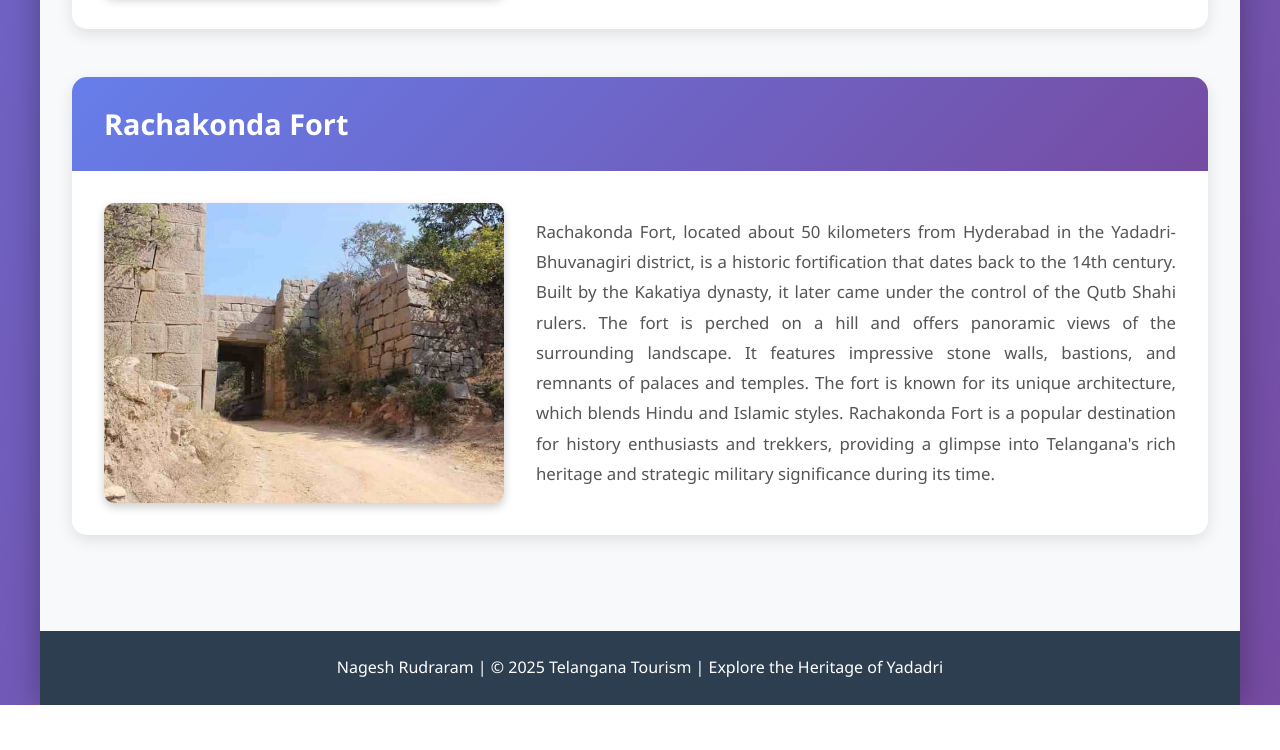
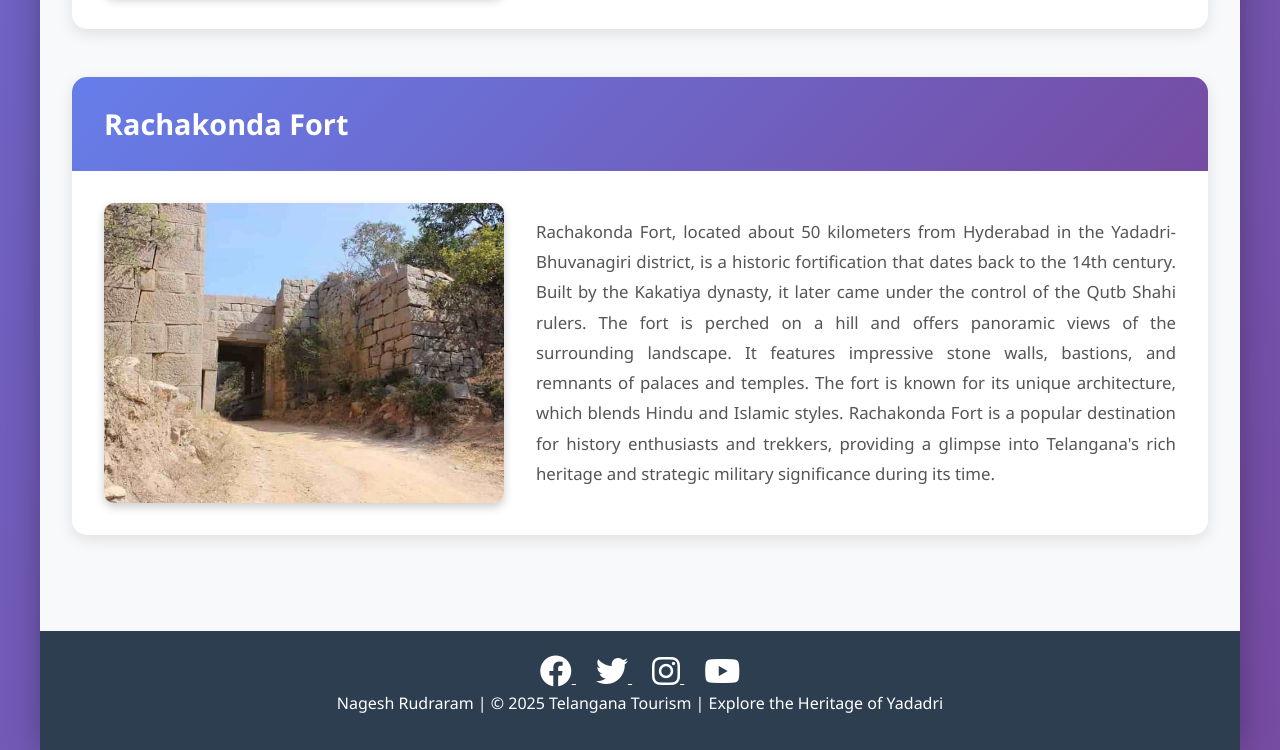
Before and after one commit to Nagesh576/Telangana-Tourism-, a plain HTML site: page yadadri-bhongir.html in a window 1280 px wide. Shown: the part 2434-3184 px from the top of the page. Before the commit the page ends 3139 px from the top, so only its background shows below. Drawn offline with Linux system fonts and the light colour scheme; no server answers.

Commit message:
first commit

```diff
--- a/yadadri-bhongir.html
+++ b/yadadri-bhongir.html
@@ -263,6 +263,19 @@
         </main>
 
         <footer>
+            <div style="text-align: center; margin-bottom: 10px;">
+                <a href="https://www.facebook.com/TelanganaTourismOfficial" target="_blank" style="color: white; margin: 0 10px;">
+                    <i class="fab fa-facebook fa-2x"></i>
+                </a>
+                <a href="https://twitter.com/TelanganaTourism" target="_blank" style="color: white; margin: 0 10px;">
+                    <i class="fab fa-twitter fa-2x"></i>
+                </a>
+                <a href="https://www.instagram.com/telangana_tourism/" target="_blank" style="color: white; margin: 0 10px;">
+                    <i class="fab fa-instagram fa-2x"></i>
+                </a>
+                <a href="https://www.youtube.com/user/TelanganaTourism" target="_blank" style="color: white; margin: 0 10px;">
+                    <i class="fab fa-youtube fa-2x"></i>
+                </a>
             <p>Nagesh Rudraram | &copy; 2025 Telangana Tourism | Explore the Heritage of Yadadri</p>
         </footer>
     </div>
```
